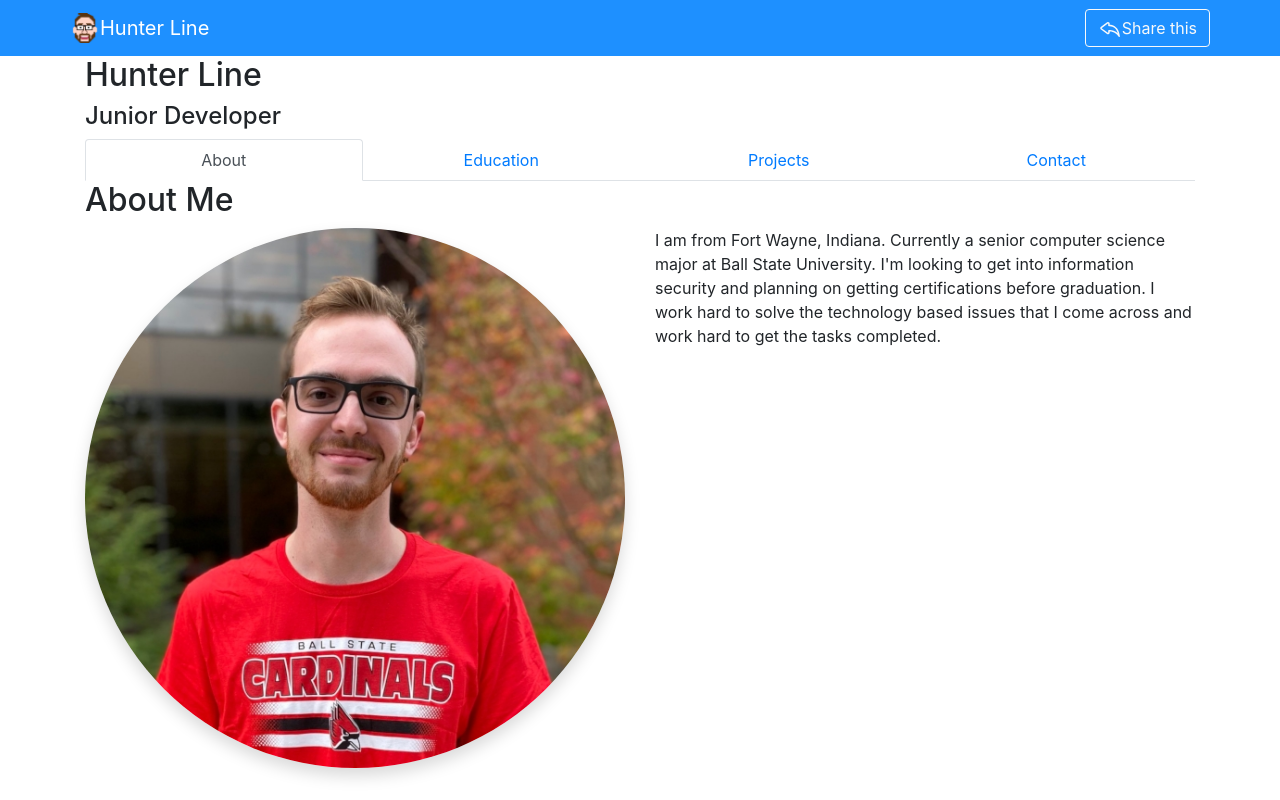
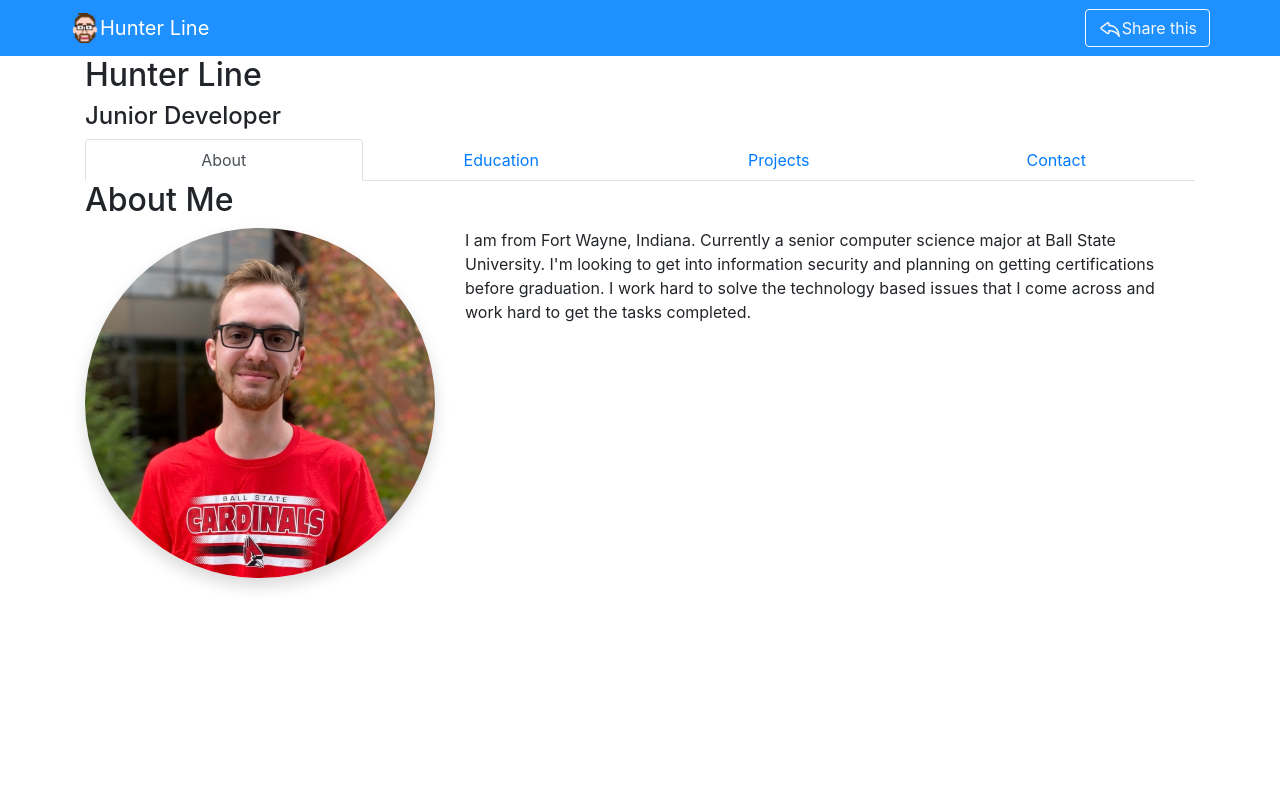
Before and after one commit to Line98Dev/Website, a React (Create React App) app: page /about in a window 1280 px wide. Built offline with nearby package versions, Linux system fonts and the light colour scheme.

Commit message:
Finalized for initial release.

```diff
--- a/src/components/About.js
+++ b/src/components/About.js
@@ -8,10 +8,10 @@
         <div>
             <h2>About Me</h2>
             <Row>
-                <Col xs={12} md={6}>
+                <Col xs={12} md={4}>
                     <Image src={picture} alt="" roundedCircle fluid className={"shadow"}/>
                 </Col>
-                <Col xs={12} md={6}>
+                <Col xs={12} md={8}>
                     <p>I am from Fort Wayne, Indiana. Currently a senior computer science major at Ball State
                         University. I'm looking to get into information security and planning on getting certifications
                         before
--- a/src/components/Contact.js
+++ b/src/components/Contact.js
@@ -11,13 +11,12 @@
         <div>
             <h2>Contact Me</h2>
             <Row>
-                <Col xs={12} md={6}>
+                <Col xs={12} md={4}>
                     <p className={"lead"}>@line98dev</p>
-                    <p>While I don't actively post, I am responsive on all platforms.</p>
                     <img src={logo} alt={""} width={"100%"} className={"d-none d-md-block"}/>
                 </Col>
-                <Col xs={12} md={6}>
-
+                <Col xs={12} md={8}>
+                    <p>While I don't actively post, I am responsive on all platforms.</p>
                     <ListGroup variant="flush">
                         <ListGroup.Item>
                             <Button variant={"hunter"} href="https://github.com/Line98Dev" block>
```
